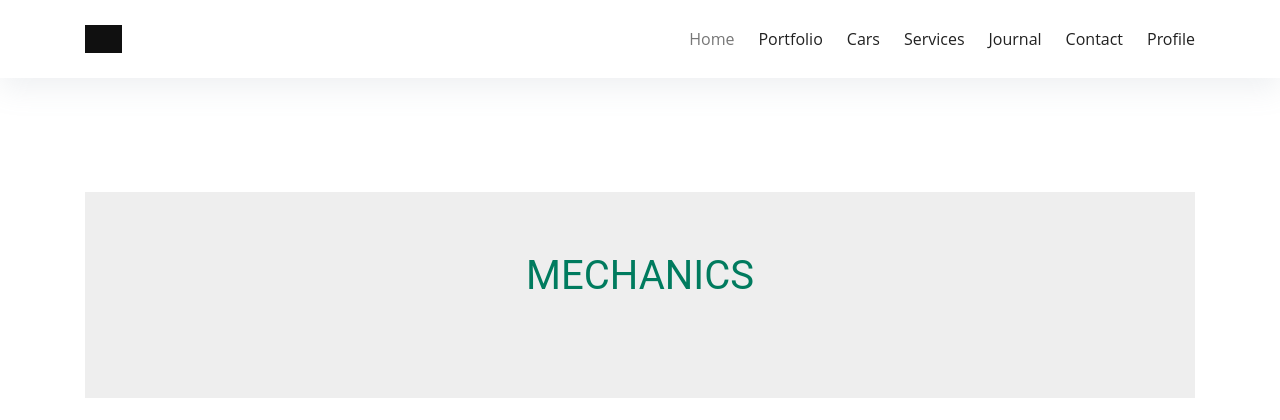
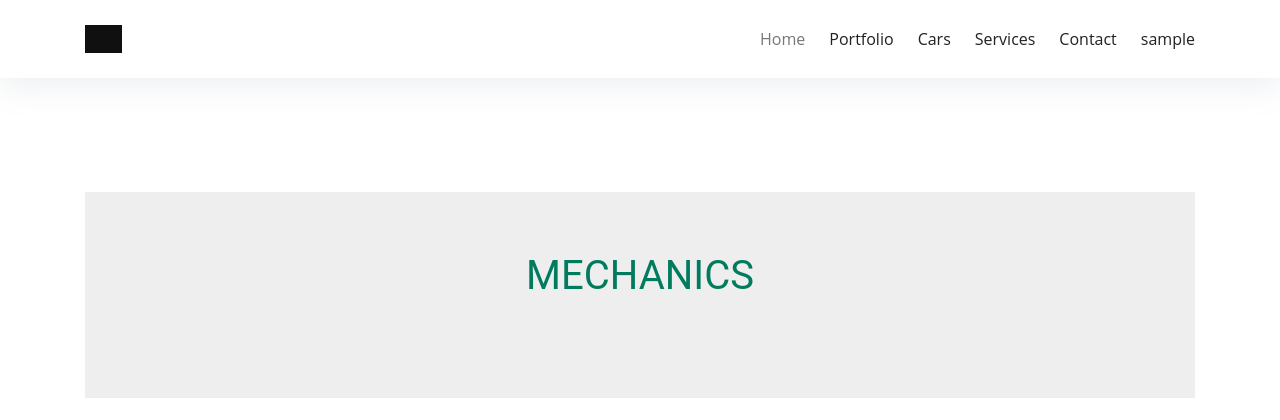
Before and after one commit to Kiru-axis/Mechs, a Django app: page / in a window 1280 px wide. Shown: the top 420 px of the page. Run offline with Django 3.2, Linux system fonts and the light colour scheme; the visitor is signed in with stand-in values (Sample User, id 1); data that the repository does not hold is empty; some libraries are stand-ins or nearby versions; grey boxes are pictures that could not be loaded.

Commit message:
profile for user to show on navbar when logged in

```diff
--- a/okoa/templates/okoa/navbar.html
+++ b/okoa/templates/okoa/navbar.html
@@ -7,7 +7,7 @@
 				<div class="col-12">
 					<nav class="navbar navbar-expand-md navbar-light">
 
-						<a class="navbar-brand" href="" target="_blank"><img src="{% static 'images/logo-black.png' %}" alt=""></a>
+						<a class="navbar-brand" href="{%url 'index'%}"><img src="{% static 'images/logo-black.png' %}" alt=""></a>
 
 						<button class="navbar-toggler" type="button" data-toggle="collapse" data-target="#navbarSupportedContent" aria-controls="navbarSupportedContent" aria-expanded="false" aria-label="Toggle navigation">
 							<span class="navbar-toggler-icon"></span>
@@ -31,28 +31,23 @@
 									<a class="nav-link" href="">Cars</a>
 								</li>
 								<li class="nav-item pl-4 pl-md-0 ml-0 ml-md-4">
-									<a class="nav-link dropdown-toggle" data-toggle="dropdown" href="#" role="button" aria-haspopup="true" aria-expanded="false">Services</a>
-									<div class="dropdown-menu">
-										<a class="dropdown-item" href="">Action</a>
-										<a class="dropdown-item" href="">Another action</a>
-										<a class="dropdown-item" href="">Something else here</a>
-										<a class="dropdown-item" href="">Another action</a>
-									</div>
-								</li>
-								<li class="nav-item pl-4 pl-md-0 ml-0 ml-md-4">
-									<a class="nav-link" href="">Journal</a>
+									<a class="nav-link" href="{% url 'services'%}">Services</a>
 								</li>
 								<li class="nav-item pl-4 pl-md-0 ml-0 ml-md-4">
 									<a class="nav-link" href="">Contact</a>
 								</li>
+								{% if user.is_authenticated%}
+								<img class="rounded-circle nav-img" src="{{ user.profile.profile_picture.url }}"
+                                                                            alt="">
 								<li class="nav-item pl-4 pl-md-0 ml-0 ml-md-4">
-									<a class="nav-link dropdown-toggle" data-toggle="dropdown" href="#" role="button" aria-haspopup="true" aria-expanded="false">Profile</a>
+									<a class="nav-link dropdown-toggle" data-toggle="dropdown" href="#" role="button" aria-haspopup="true" aria-expanded="false">{{ user.username }}</a>
 									<div class="dropdown-menu">
 										<a class="dropdown-item" href="">Change Password</a>
 										<a class="dropdown-item" href="">Edit profile</a>
 										<a class="dropdown-item" href="{% url 'logout'%}">Logout</a>
 									</div>
 								</li>
+								{%endif%}
 							</ul>
 						</div>
 
```
